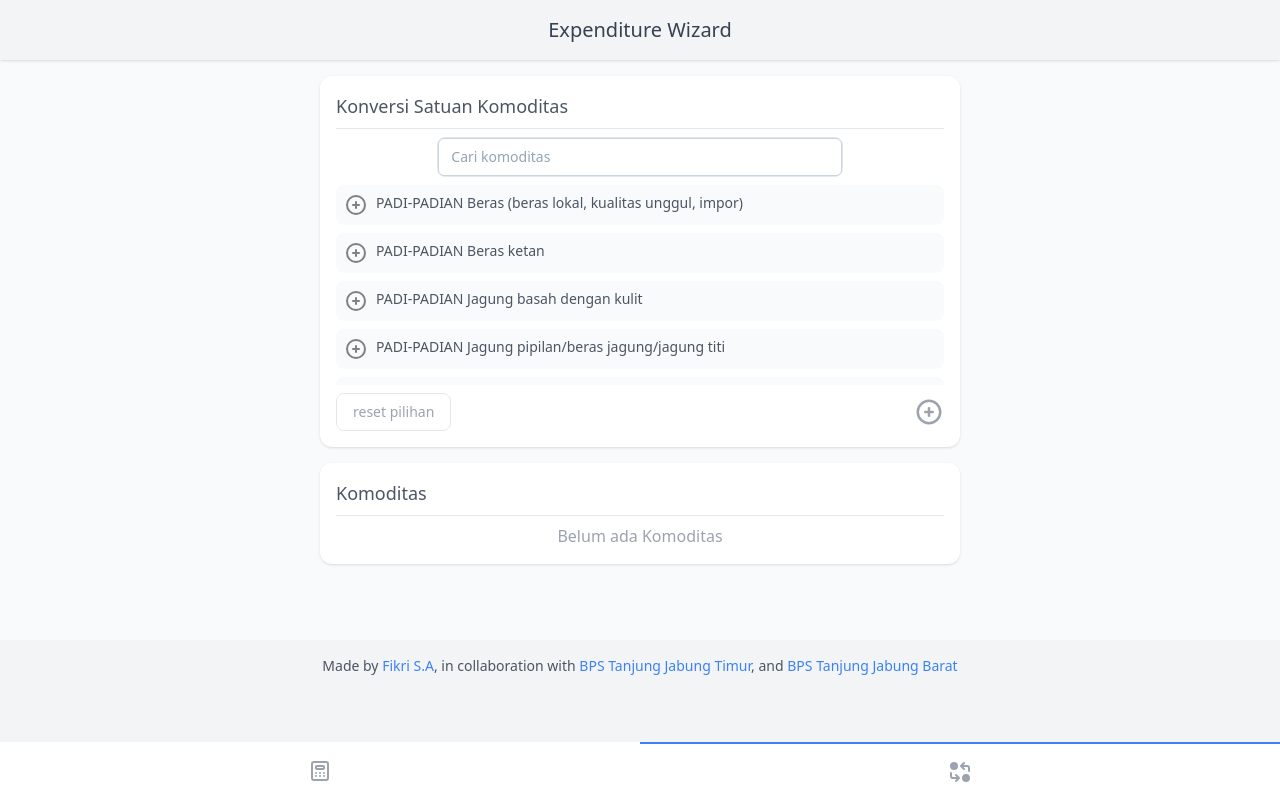
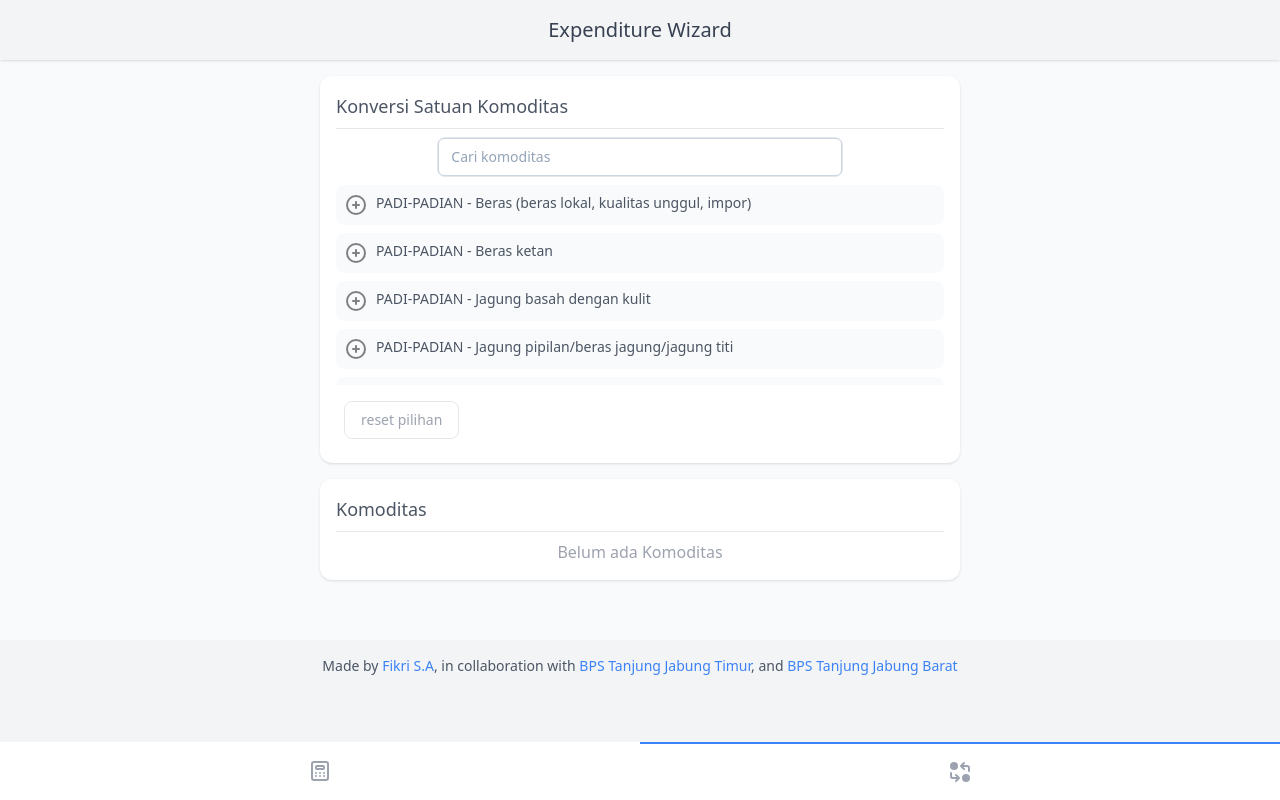
Before and after one commit to fikrianggara/kalkulator-pengeluaran, a Next.js app: page /konversi in a window 1280 px wide. Built offline with nearby package versions, Linux system fonts and the light colour scheme.

Commit message:
delete add data in konversi page

```diff
--- a/pages/konversi.jsx
+++ b/pages/konversi.jsx
@@ -31,7 +31,7 @@ export const ListItem = ({ data, callback, deleteDataCallback }) => {
           className="flex justify-between space-x-2 bg-gray-50 p-2 rounded-lg pr-4 items-center"
         >
           <div
-            className={`flex flex-1 space-x-2  hover:cursor-pointer hover:text-blue-500 text-gray-600 duration-200 ease-in-out ${
+            className={`flex flex-1 space-x-2  hover:cursor-pointer hover:text-blue-500 text-gray-600 duration-200 ease-in-out text-sm ${
               item.is_checked ? "text-green-500" : ""
             }`}
             onClick={(e) => callback(item.id)}
@@ -50,6 +50,7 @@ export const ListItem = ({ data, callback, deleteDataCallback }) => {
               <span className={`font-medium `}>
                 {item.id_komoditas.split("_")[0]}
               </span>
+              {" - "}
               <span> {item.id_komoditas.split("_")[1]}</span>
             </div>
           </div>
@@ -403,19 +404,19 @@ export default function Home() {
             placeholder="Cari komoditas"
           />
           {komoditiComp}
-          <div className="flex m-auto w-full justify-between items-center">
+          <div className="flex m-auto w-full justify-between items-center p-2">
             <div
               className="border rounded-lg border-gray-200 px-4 py-2 text-xs sm:text-sm text-gray-400 hover:text-gray-600 hover:border-gray-400 hover:bg-gray-100 duration-200 ease-in-out hover:cursor-pointer"
               onClick={resetSelection}
             >
               reset pilihan
             </div>
-            <div
+            {/* <div
               onClick={onModalClickHandler}
               className="hover:cursor-pointer hover:text-green-500 text-gray-400 duration-200 ease-in-out"
             >
               <IconCirclePlus size={30} stroke={2} />
-            </div>
+            </div> */}
           </div>
         </div>
       </HomeCard>
```
